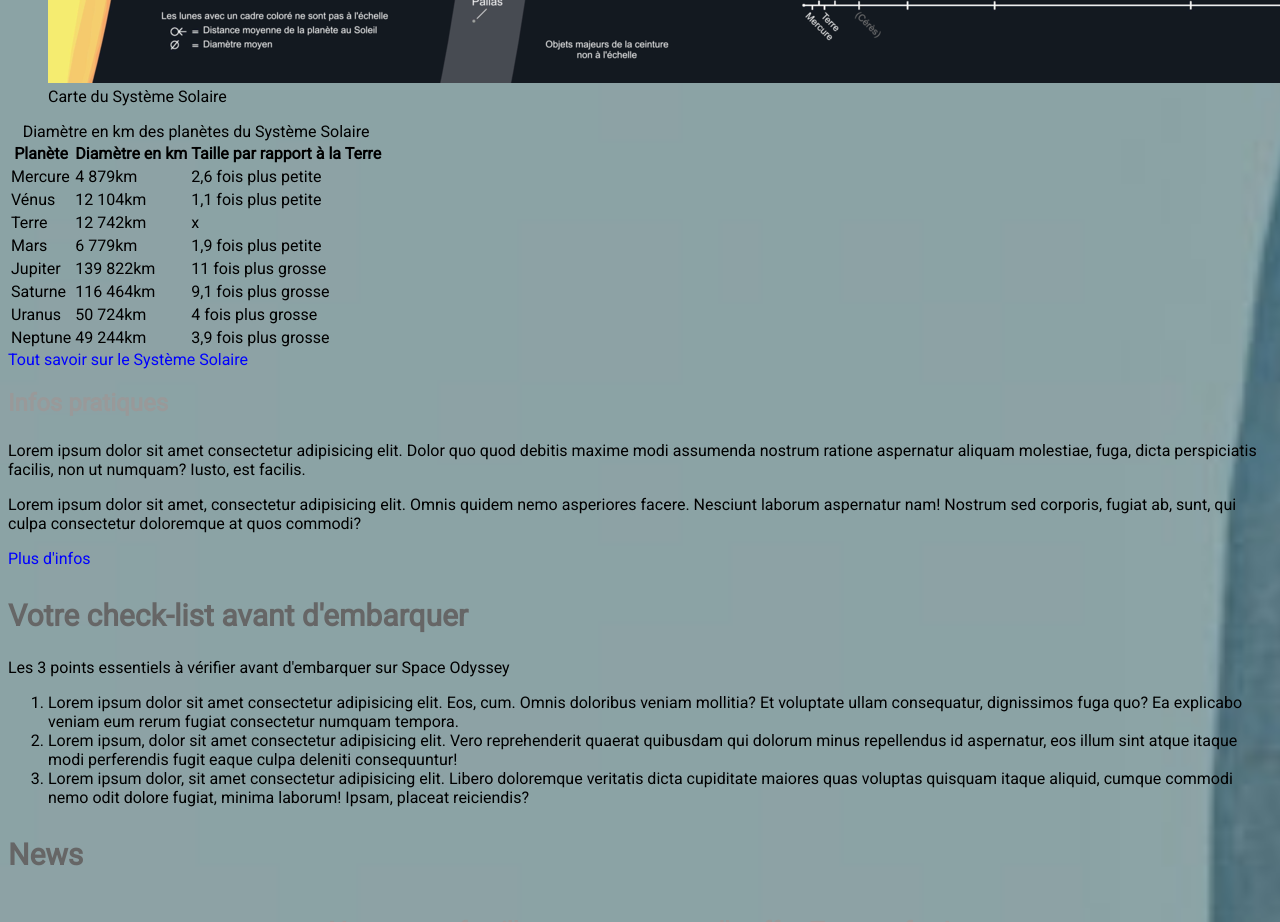
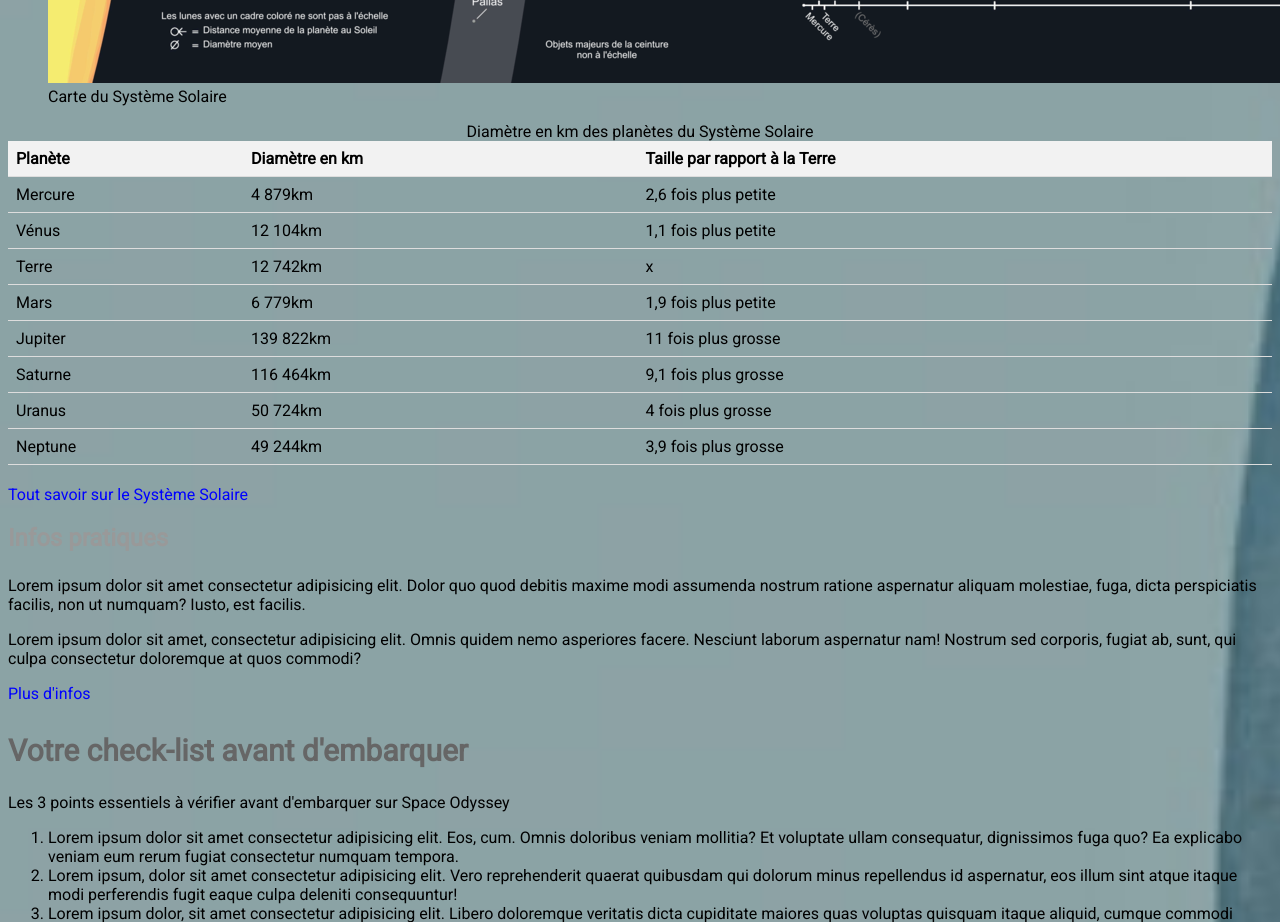
Before and after one commit to fbidmc/Webdev, a plain HTML site: page index.html in a window 1280 px wide. Shown: the part 3560-4482 px from the top of the page. Drawn offline with Linux system fonts and the light colour scheme.

Commit message:
Update styles.css

```diff
--- a/styles.css
+++ b/styles.css
@@ -117,3 +117,23 @@ a:visited {
   color: purple;
   text-decoration: none;
 }
+
+table {
+  border-collapse: collapse;
+  width: 100%;
+  margin-bottom: 20px;
+}
+
+th, td {
+  padding: 8px;
+  text-align: left;
+  border-bottom: 1px solid #ddd;
+}
+
+th {
+  background-color: #f2f2f2;
+}
+
+tr:hover {
+  background-color: #f5f5f5;
+}
```
